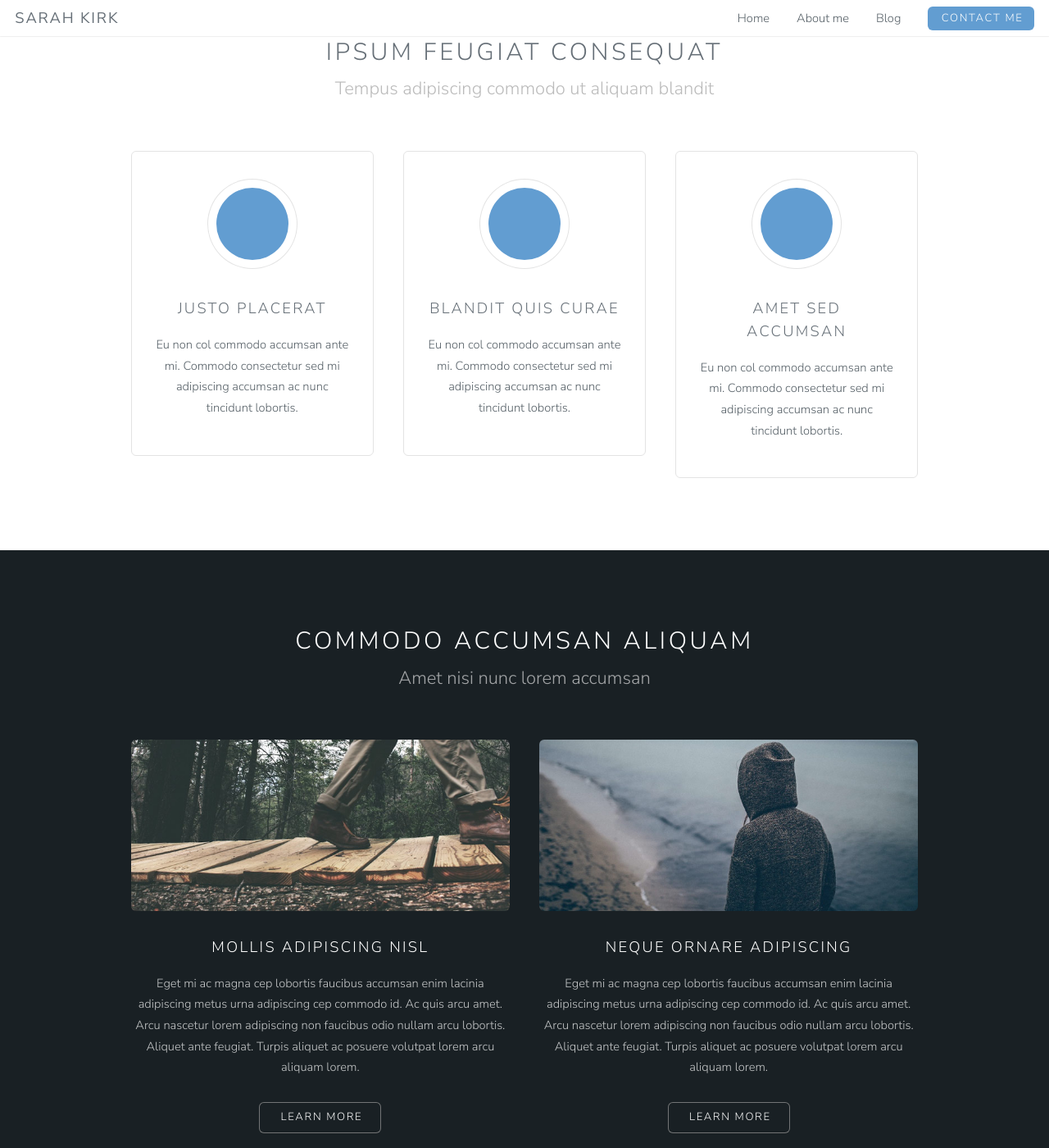
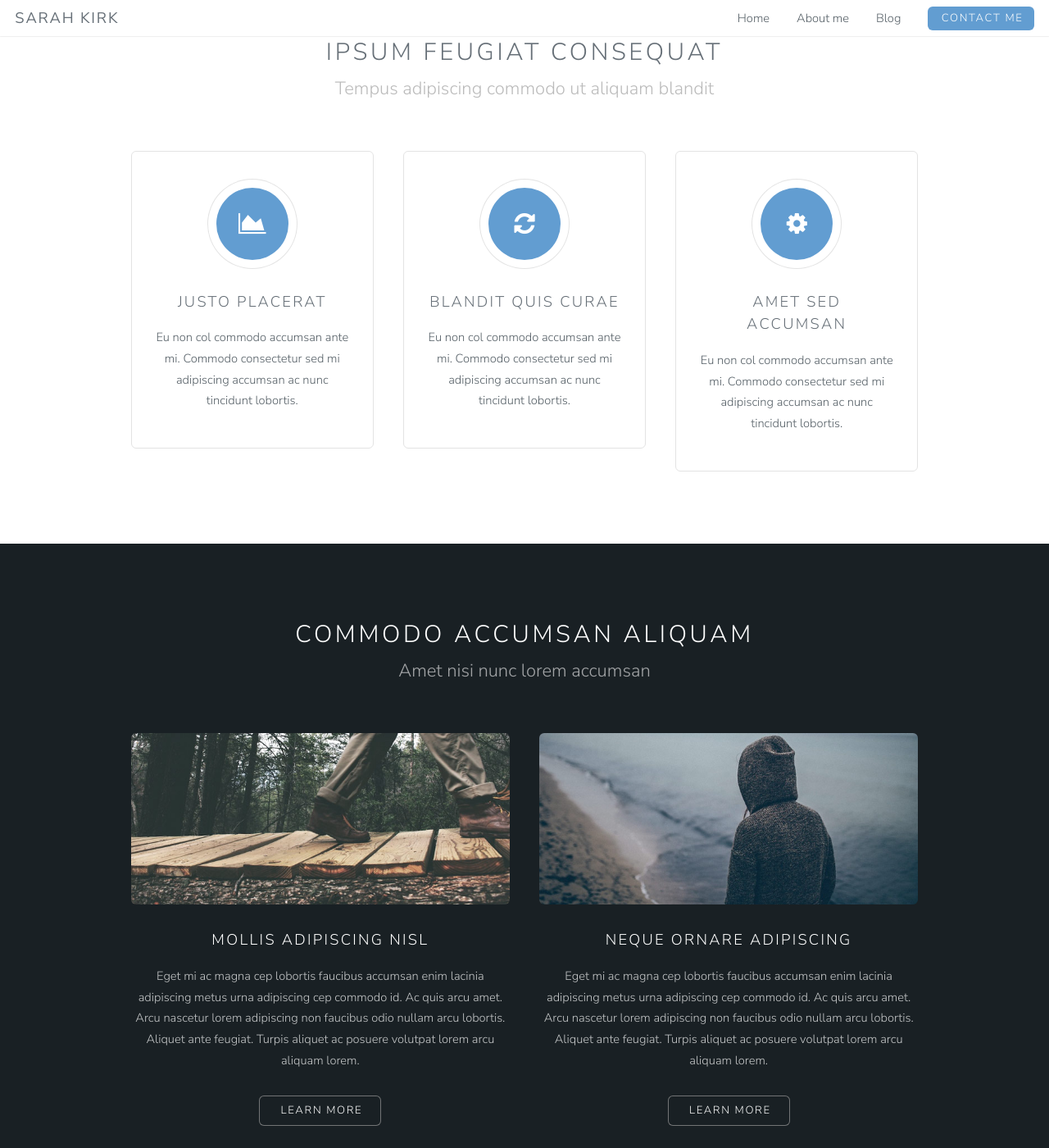
Before and after one commit to Kharsikar/kharsikar.github.io, a Jekyll site: the page built from index.html, in a window 1280 px wide and 1400 px high, scrolled down 497 px. Shown: the whole window at 82% size. Built offline with Jekyll 4.4.1, drawn with Linux system fonts in a browser that asks for light colours.

Commit message:
fixed font-awesome

```diff
--- a/css/style.css
+++ b/css/style.css
@@ -1,5 +1,5 @@
 @charset "UTF-8";
-/* @import url(font-awesome.min.css); */
+@import url(font-awesome.min.css);
 @import url("https://fonts.googleapis.com/css?family=Nunito+Sans:300,400,600,7");
 
 /*
@@ -265,7 +265,7 @@
 			content: "";
 			-moz-osx-font-smoothing: grayscale;
 			-webkit-font-smoothing: antialiased;
-			font-family: 'Nunito Sans', sans-serif;
+			font-family: fontawesome;
 			font-style: normal;
 			font-weight: normal;
 			text-transform: none !important;
@@ -432,7 +432,7 @@
 		.icon:before {
 			-moz-osx-font-smoothing: grayscale;
 			-webkit-font-smoothing: antialiased;
-			font-family: 'Nunito Sans', sans-serif;
+			font-family: fontawesome;
 			font-style: normal;
 			font-weight: normal;
 			text-transform: none !important;
```
